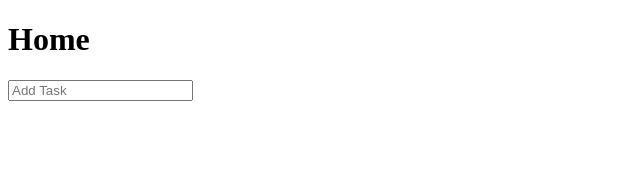
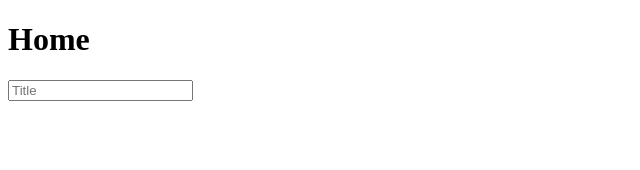
Before and after one commit to dryingcore/tasks.js, a React (Vite) app in the folder frontend/: page / in a window 1280 px wide. Shown: the top 170 px of the page, without its empty margins (0-640 px from the left). Built offline with nearby package versions, Linux system fonts and the light colour scheme.

Commit message:
Jul 23, 2024, 7:12 PM

```diff
--- a/frontend/src/components/AddTask.jsx
+++ b/frontend/src/components/AddTask.jsx
@@ -1,7 +1,7 @@
 export default function AddTask() {
 	return (
 		<form>
-			<input type="text" placeholder="Add Task" />
+			<input type="text" placeholder="Title" required />
 		</form>
 	);
 }
```
